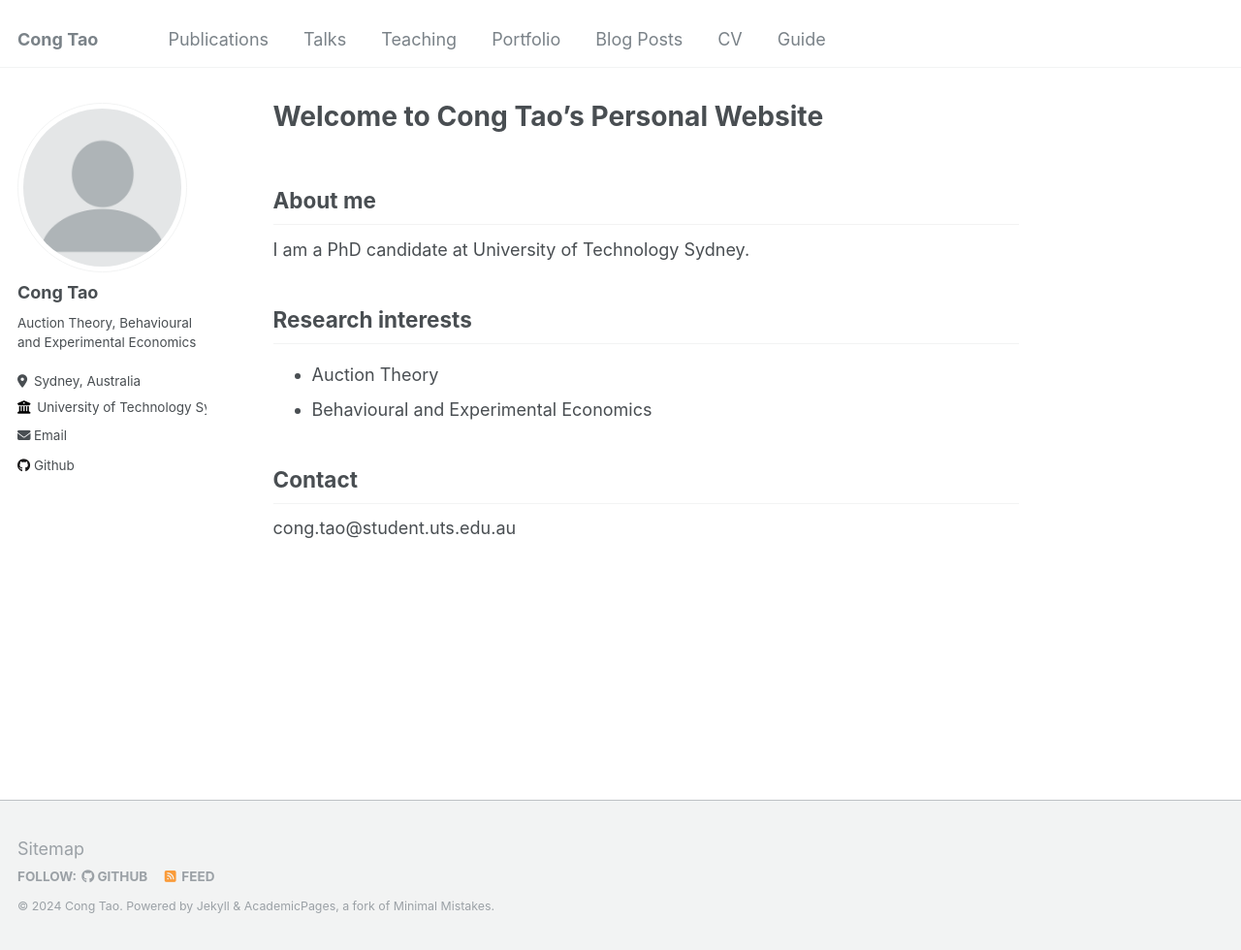
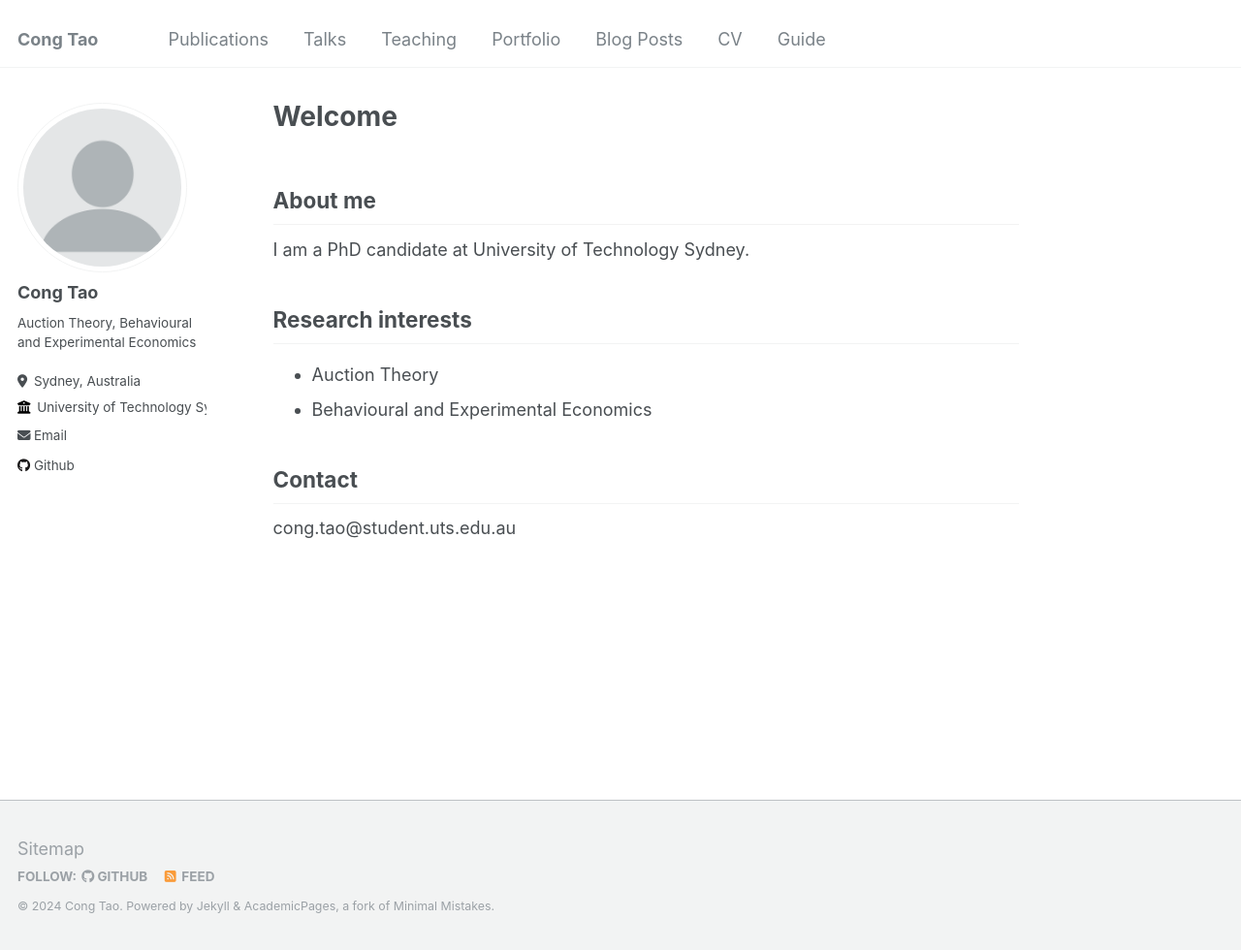
Before and after one commit to Misaka-19090/Misaka-19090.github.io, a Jekyll site: the page built from _pages/about.md, in a window 1280 px wide and 980 px high. Shown: the whole window at 97% size. Built offline with Jekyll 4.4.1, drawn with Linux system fonts in a browser that asks for light colours.

Commit message:
Update about.md

```diff
--- a/_pages/about.md
+++ b/_pages/about.md
@@ -1,6 +1,6 @@
 ---
 permalink: /
-title: "Welcome to Cong Tao's Personal Website"
+title: "Welcome"
 author_profile: true
 redirect_from:
   - /about/
```
